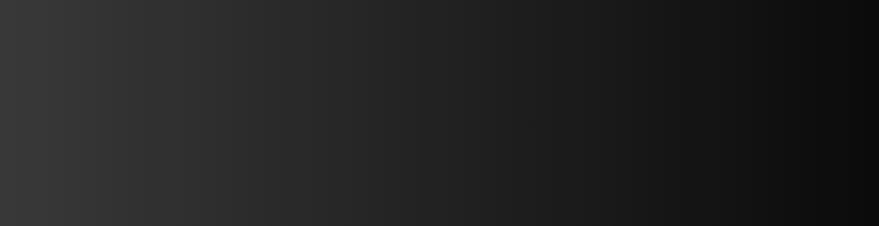
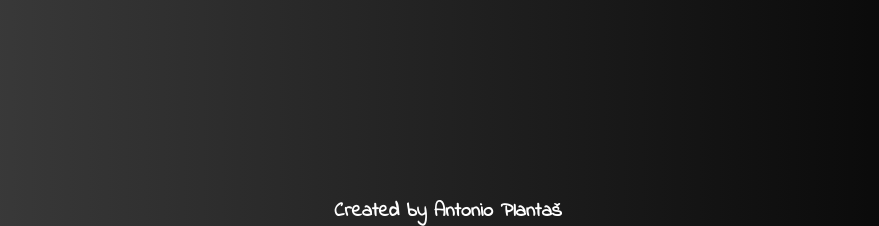
Before and after one commit to activedigital17/TODO-app, a PHP site: page /index.html in a window 1280 px wide. Shown: the part 574-800 px from the top of the page, without its empty margins (200-1079 px from the left). Run offline with PHP 8.4, Linux system fonts and the light colour scheme.

Commit message:
My site ready for deployment.

```diff
--- a/assets/css/styles.css
+++ b/assets/css/styles.css
@@ -119,3 +119,15 @@ li:hover span {
 :-ms-input-placeholder {
     font-family: 'Indie Flower', cursive;
 }
+
+
+ .footer{
+       position: fixed;
+       text-align: center;
+       bottom: 0px;
+       margin: 0;
+       font-size: 20px;
+       width: 100%;
+       color: white;
+       font-family: 'Indie Flower', cursive;
+   }
--- a/index.html
+++ b/index.html
@@ -33,6 +33,10 @@
 </div>
 
 
+<h5 class="footer">Created by Antonio Plantaš</h5>
+
+
+
 <script type="text/javascript" src="assets/js/todos.js"></script>
 </body>
 </html>
```
